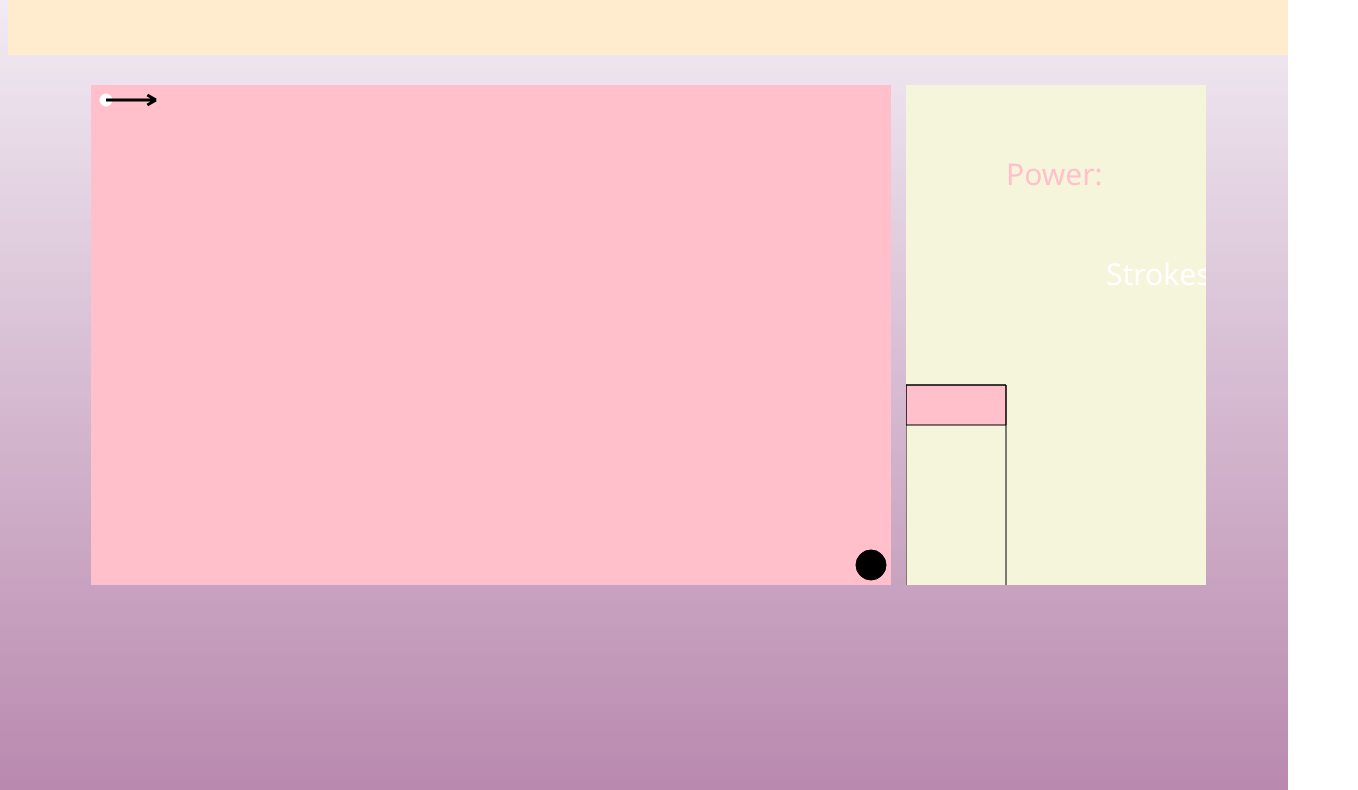
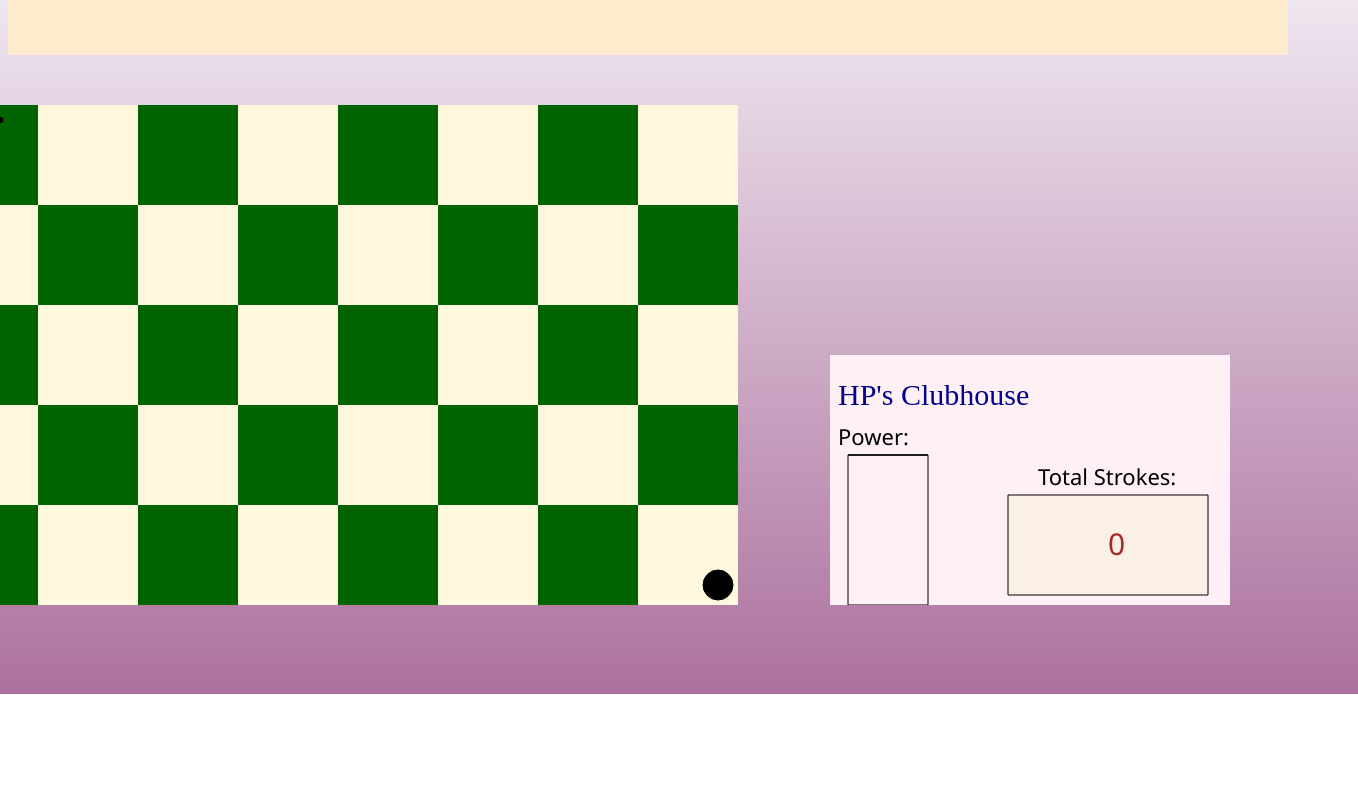
Before and after one commit to heatherpark201/putt_putt_park, a website built with webpack: page index.html in a window 1280 px wide. Shown: the part 122-912 px from the top of the page, 1358 px wide, since content can reach past the window. After the commit the page ends 816 px from the top, so only its background shows below. Built offline with nearby package versions, Linux system fonts and the light colour scheme; files whose address does not match are found by name.

Commit message:
update clubhouse box

```diff
--- a/index.html
+++ b/index.html
@@ -12,7 +12,8 @@
     <title>Putt Putt Park</title>
 </head>
 <div class="header">
-    <a href="#default" class="logo">Putt Putt Park</a>
+    <!-- <img src="./assets/logo-no-background.png" alt="no image" width="150" height="100"> -->
+    <a href="#default" class="logo"></a>
     <div class="header-right">
       <a class="active" href="#home">Home</a>
       <a href="#contact">Contact</a>
@@ -22,7 +23,10 @@
 <body>
     <div class="container">
         <canvas id="game" width="800" height="500"></canvas>
-        <canvas id="gameStats" width="300" height="500"></canvas>
+        <canvas id="gameStats" width="600" height="500"></canvas>
+    </div>
+    <div class="winScreen">
+        You Win!!!!!!
     </div>
 
 </body>
--- a/src/scripts/arrow.js
+++ b/src/scripts/arrow.js
@@ -38,5 +38,5 @@ function canvasArrow(ctx, fromx, fromy, theta) {
   ctx.lineTo(tox-headlen*Math.cos(theta+Math.PI/6),toy-headlen*Math.sin(theta+Math.PI/6));
 };
 
-
+//source : https://stackoverflow.com/questions/808826/draw-arrow-on-canvas-tag
 module.exports = Arrow;
--- a/src/scripts/ball.js
+++ b/src/scripts/ball.js
@@ -15,13 +15,16 @@ class Ball {
     this.game = game;
     this.isMoving = false;
     this.dir = 0;
-    this.pow = 20; //set max power to 100.
+    this.pow = 0; //set max power to 100.
     this.hole = this.game.hole;
   };
 };
 
 
 Ball.prototype.draw = function draw(ctx) {
+  if (this.game.ballInHole) {
+    return;
+  } else {
     ctx.beginPath();
     ctx.arc(this.pos[0],this.pos[1], this.radius, 0, 2 * Math.PI, true);
     ctx.strokeStyle = 'white';
@@ -29,6 +32,8 @@ Ball.prototype.draw = function draw(ctx) {
     ctx.stroke();
     ctx.fillStyle = this.color;
     ctx.fill();
+  };
+
 };
 
 
@@ -40,7 +45,8 @@ Ball.prototype.move = function move(delta = 0) {
 
 
   if (this.inTheHole()) {
-    console.log('you win!')
+    this.game.ballInHole = true;
+
     return;
   }
 
@@ -48,6 +54,7 @@ Ball.prototype.move = function move(delta = 0) {
   pos = [this.pos[0] + this.vel[0], this.pos[1] + this.vel[1]];
   this.pos = pos;
   return this.pos;
+
 };
 
 
@@ -100,16 +107,19 @@ Ball.prototype.swingPrep = function () {
   );
 
   this.vel = vel;
-};
-
-Ball.prototype.inTheHole = function () {
-  const centerDist = Util.dist(this.pos, [780,480]);
-  console.log('running')
-
-  return centerDist < (this.radius + 15 - 5);
+  console.log(this.vel);
 };
 
 
+Ball.prototype.inTheHole = function () {
+  const centerDist = Util.dist(this.pos, [780,480])
+
+  return (centerDist < (this.radius + 15 - 8)) && (this.vel[0] < .1);
+
+
+};
+
+//[0.09491359571461301, 0.06493388444042907]
 
 Ball.prototype.changeDir = function (e) {
   e.preventDefault();
@@ -132,18 +142,16 @@ Ball.prototype.changePow = function (e) {
     return;
   }
 
-
   e.preventDefault();
   switch (e.key) {
     case "z":
     case "Z":
-      this.pow += 1;
+      this.pow -= 3;
       break;
     case " ":
-      this.pow += 1.5;
+      this.pow += 3;
       break;
   };
-
 
 }
 
--- a/src/scripts/caddy.js
+++ b/src/scripts/caddy.js
@@ -3,16 +3,32 @@ const Game = require("./game.js")
 class Caddy {
   constructor(game) {
     this.game = game;
+    this.strokes = this.game.strokes;
   };
 };
 
 Caddy.prototype.draw = function(ctx) {
+    const game = this.game;
+    const strokeCount = game.strokes;
+
+    ctx.beginPath();
+    ctx.fillStyle = "#FAF0E6";
+    ctx.rect(250, 390, 200,100);
+    ctx.fill();
+    ctx.stroke();
+//(72,250, 400, 250)- board rect dimensions px
+    ctx.beginPath();
+    ctx.font = "22px Segoe UI";
+    ctx.textAlign = "bottom";
+    ctx.fillStyle = "black";
+    ctx.fillText("Total Strokes:", 280, 380);
 
     ctx.beginPath();
     ctx.font = "30px Segoe UI";
     ctx.textAlign = "bottom";
-    ctx.fillStyle = "white";
-    ctx.fillText("Strokes:", 200,200);
+    ctx.fillStyle = "brown";
+    ctx.fillText(strokeCount, 350, 450);
+
 
 }
 
--- a/src/scripts/game.js
+++ b/src/scripts/game.js
@@ -10,14 +10,15 @@ const Caddy = require("./caddy.js")
 
 class Game {
     constructor(ctx) {
-        this.dim_x = 1000;
-        this.dim_y = 600;
+        this.dim_x = 800;
+        this.dim_y = 500;
         this.ctx = ctx;
         this.ball = new Ball(this);
         this.hole = new Hole(this);
         this.arrow = new Arrow(this.ball);
         this.caddy = new Caddy(this);
         this.strokes = 0;
+        this.ballInHole = false;
 
     };
 };
@@ -30,14 +31,26 @@ Game.prototype.allObjects = function allObjects() {
 
 Game.prototype.draw = function draw(ctx) {
     this.ctx = ctx;
-    ctx.fillStyle = 'pink';
-    ctx.fillRect(0,0, this.dim_x, this.dim_y);
+    ctx.fillStyle = '#006400';
+    ctx.fillRect(0,0,800,500 );
+
+    const rows = this.dim_x /10;
+    const cols = this.dim_y /10;
+
+    ctx.fillStyle = '#FFF8DC';
+    for (let y = 0; y < cols; y++) {
+        for (let x = 0; x < rows; x++) {
+            if (x % 2 === 0 && y % 2 === 1 || x % 2 === 1 && y % 2 === 0 ) {
+                ctx.fillRect((x * 100),(y*100),100, 100);
+            }
+        }
+    }
+
 
     this.allObjects().forEach(function(object) {
         object.draw(ctx);
     });
 };
-
 
 
 Game.prototype.step = function () {
@@ -49,6 +62,7 @@ Game.prototype.handleClick = function(e) {
     e.preventDefault();
   switch (e.key) {
     case "ArrowUp":
+    case "Enter":
         setInterval(() => this.step(), 20);
         this.ball.swingPrep();
         this.strokes += 1;
--- a/src/scripts/game_stats.js
+++ b/src/scripts/game_stats.js
@@ -24,8 +24,14 @@ GameStats.prototype.allObjects = function allObjects() {
 
 GameStats.prototype.draw = function draw(ctx) {
     this.ctx = ctx;
-    ctx.fillStyle = 'beige';
-    ctx.fillRect(0,0, 300, 500);
+    ctx.fillStyle = `#FFF0F5`;
+    ctx.fillRect(72,250, 400, 250) //20px on left margin so 300/2 + 15
+
+    ctx.beginPath();
+    ctx.font = "30px Didot";
+    ctx.textAlign = "top";
+    ctx.fillStyle = "#00008B";
+    ctx.fillText("HP's Clubhouse", 80,300);
 
     this.allObjects().forEach(function(object) {
         object.draw(ctx);
--- a/src/scripts/hole.js
+++ b/src/scripts/hole.js
@@ -10,10 +10,37 @@ class Hole {
         this.pos = FIRSTHOLE;
         this.radius = 15;
         this.color = 'black';
+        this.game = game;
     };
 };
 
+
+// const wins = document.querySelector(".winScreen");
+
 Hole.prototype.draw = function draw(ctx) {
+  if (this.game.ballInHole) {
+    ctx.beginPath();
+    ctx.arc(this.pos[0], this.pos[1], this.radius, 0, 2 * Math.PI, true);
+    ctx.strokeStyle = 'black';
+    ctx.lineWidth = 1;
+    ctx.stroke();
+    ctx.fillStyle = this.color;
+    ctx.fill();
+
+    ctx.beginPath();
+    ctx.arc(this.pos[0],this.pos[1], 6, 0, 2 * Math.PI, true);
+    ctx.strokeStyle = 'white';
+    ctx.lineWidth = 1;
+    ctx.stroke();
+    ctx.fillStyle = 'white';
+    ctx.fill();
+
+    // wins.style.display = "block !important";
+
+
+  } else {
+
+
     ctx.beginPath();
     ctx.arc(this.pos[0], this.pos[1], this.radius, 0, 2 * Math.PI, true);
     ctx.strokeStyle = 'black';
@@ -22,6 +49,7 @@ Hole.prototype.draw = function draw(ctx) {
     ctx.fillStyle = this.color;
     ctx.fill();
   };
+};
 
 
 module.exports = Hole;
--- a/src/scripts/power.js
+++ b/src/scripts/power.js
@@ -15,23 +15,23 @@ class Power {
 Power.prototype.draw = function(ctx) {
 
   ctx.beginPath();
-  ctx.font = "30px Segoe UI";
+  ctx.font = "22px Segoe UI";
   ctx.textAlign = "bottom";
-  ctx.fillStyle = "pink";
-  ctx.fillText("Power:", 100,100);
+  ctx.fillStyle = "black";
+  ctx.fillText("Power:",80, 340);
 
   //power interior ctx.fillRect(upperLeftCornerX,upperLeftCornerY,width,height);
   const ball = this.ball;
   const fill = ball.pow * 2;
   ctx.beginPath();
   ctx.fillStyle = "pink";
-  ctx.rect(0,300, 100, fill);
+  ctx.rect(90,350, 80, fill);
   ctx.fill();
   ctx.stroke();
 
   //power exterior
   ctx.beginPath();
-  ctx.rect(0,300, 100, 300);
+  ctx.rect(90,350, 80, 150);
   ctx.stroke();
 
 }
--- a/src/styles/game_style.css
+++ b/src/styles/game_style.css
@@ -1,8 +1,8 @@
 
 body {
-    background-image: linear-gradient(to bottom, rgba(245,246,252,0.5), rgba(117,19,93,0.7)), url('../assets/goodbg.jpeg');
+    background-image: linear-gradient(to bottom, rgba(245,246,252,0.5), rgba(117,19,93,0.6)), url('../assets/goodbg.jpeg');
     background-position: center;
-    height: 100vw;
+    height: 100vh;
     width: 100vw;
     /* background-repeat: no-repeat; */
     background-size: cover;
@@ -13,9 +13,25 @@ body {
     display: flex;
     align-items: center;
     justify-content: center;
-    margin-top: 30px;
+    margin-top: 50px;
 }
 
+
 #gameStats {
-  margin-left: 15px;
+    margin-left: 20px;
+    border-radius: 15px;
+    background-image: url('../assets/pink_house.png');
+    background-size: 600px 520px;
+    background-repeat: no-repeat;
 }
+
+.winScreen {
+    top: 45vw;
+    left: 40vw;
+    position: absolute;
+    width: 500px;
+    height: 300px;
+    border: 1px solid black;
+    background-color: white;
+    display: none;
+}
--- a/src/styles/header_style.css
+++ b/src/styles/header_style.css
@@ -20,8 +20,7 @@
   }
 
   .header a.logo {
-    font-size: 25px;
-    font-weight: bold;
+    background-image: url('../assets/logo-no-background.png');
   }
 
 
```
Also changed, not shown: assets/logo-no-background.png (added), assets/mansion.png (added), assets/pink_house.png (added), dist/main.css, dist/main.js. Lines whose indentation alone changed are shown as unchanged.
